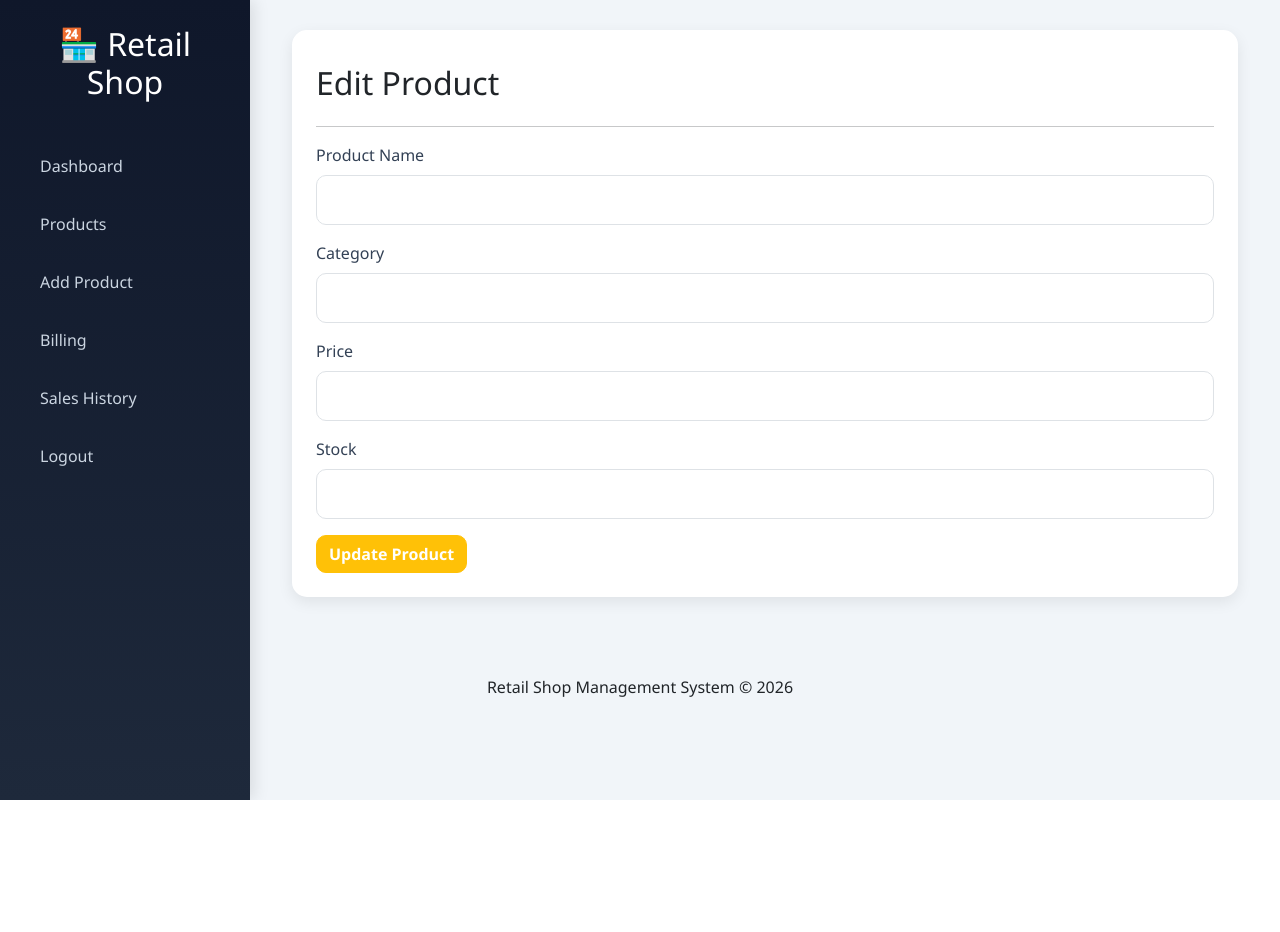
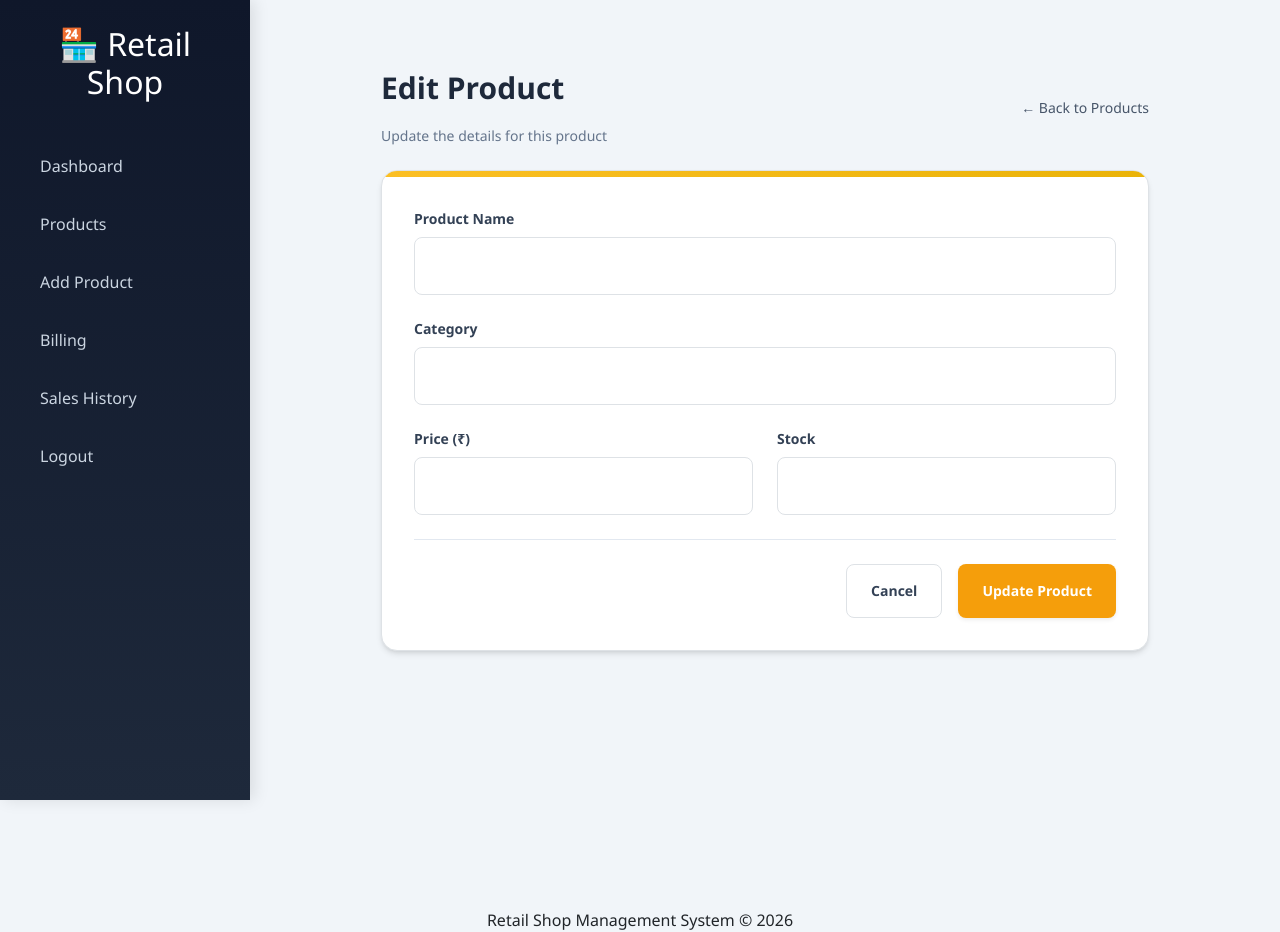
Before and after one commit to devaesack/retail-shop-management-system, a Flask app: page /edit_product/1 in a window 1280 px wide. Before the commit the page ends 800 px from the top, so only its background shows below. Run offline with Flask 3, Linux system fonts and the light colour scheme; data that the repository does not hold is empty; some libraries are stand-ins or nearby versions.

Commit message:
UI Modifications

```diff
--- a/templates/edit_product.html
+++ b/templates/edit_product.html
@@ -2,74 +2,126 @@
 
 {% block content %}
 
-<div class="container-fluid">
+<script src="https://cdn.tailwindcss.com"></script>
 
-<div class="card p-4">
+<div class="min-h-screen bg-slate-100 py-10 px-4">
 
-<h2>Edit Product</h2>
+    <div class="max-w-3xl mx-auto">
 
-<hr>
+        <!-- Page header -->
+        <div class="flex items-center justify-between mb-6">
+            <div>
+                <h1 class="text-3xl font-bold text-slate-800">Edit Product</h1>
+                <p class="text-sm text-slate-500 mt-1">Update the details for this product</p>
+            </div>
 
-<form method="POST">
+            <a href="/products"
+               class="text-sm font-medium text-slate-600 hover:text-slate-900 transition">
+                ← Back to Products
+            </a>
+        </div>
 
-<div class="mb-3">
+        <!-- Form card -->
+        <div class="bg-white rounded-2xl shadow-md border border-slate-200 overflow-hidden">
 
-<label>Product Name</label>
+            <!-- Card top accent -->
+            <div class="h-1.5 bg-gradient-to-r from-amber-400 to-yellow-500"></div>
 
-<input
-type="text"
-name="product_name"
-value="{{ product[1] }}"
-class="form-control">
+            <form method="POST" class="p-8 space-y-6">
 
-</div>
+                <!-- Product Name -->
+                <div>
+                    <label for="product_name" class="block text-sm font-semibold text-slate-700 mb-2">
+                        Product Name
+                    </label>
+                    <input
+                        type="text"
+                        id="product_name"
+                        name="product_name"
+                        value="{{ product[1] }}"
+                        required
+                        class="w-full rounded-lg border border-slate-300 bg-white px-4 py-3 text-slate-800
+                               focus:border-amber-500 focus:ring-2 focus:ring-amber-200 focus:outline-none
+                               transition">
+                </div>
 
-<div class="mb-3">
+                <!-- Category -->
+                <div>
+                    <label for="category" class="block text-sm font-semibold text-slate-700 mb-2">
+                        Category
+                    </label>
+                    <input
+                        type="text"
+                        id="category"
+                        name="category"
+                        value="{{ product[2] }}"
+                        class="w-full rounded-lg border border-slate-300 bg-white px-4 py-3 text-slate-800
+                               focus:border-amber-500 focus:ring-2 focus:ring-amber-200 focus:outline-none
+                               transition">
+                </div>
 
-<label>Category</label>
+                <!-- Price & Stock side by side on larger screens -->
+                <div class="grid grid-cols-1 md:grid-cols-2 gap-6">
 
-<input
-type="text"
-name="category"
-value="{{ product[2] }}"
-class="form-control">
+                    <div>
+                        <label for="price" class="block text-sm font-semibold text-slate-700 mb-2">
+                            Price (₹)
+                        </label>
+                        <input
+                            type="number"
+                            id="price"
+                            name="price"
+                            step="0.01"
+                            min="0"
+                            value="{{ product[3] }}"
+                            required
+                            class="w-full rounded-lg border border-slate-300 bg-white px-4 py-3 text-slate-800
+                                   focus:border-amber-500 focus:ring-2 focus:ring-amber-200 focus:outline-none
+                                   transition">
+                    </div>
 
-</div>
+                    <div>
+                        <label for="stock" class="block text-sm font-semibold text-slate-700 mb-2">
+                            Stock
+                        </label>
+                        <input
+                            type="number"
+                            id="stock"
+                            name="stock"
+                            min="0"
+                            value="{{ product[4] }}"
+                            required
+                            class="w-full rounded-lg border border-slate-300 bg-white px-4 py-3 text-slate-800
+                                   focus:border-amber-500 focus:ring-2 focus:ring-amber-200 focus:outline-none
+                                   transition">
+                    </div>
 
-<div class="mb-3">
+                </div>
 
-<label>Price</label>
+                <!-- Actions -->
+                <div class="flex flex-col-reverse sm:flex-row sm:justify-end gap-3 pt-4 border-t border-slate-200">
 
-<input
-type="number"
-name="price"
-value="{{ product[3] }}"
-class="form-control">
+                    <a href="/products"
+                       class="inline-flex justify-center items-center rounded-lg border border-slate-300 bg-white
+                              px-6 py-3 text-sm font-semibold text-slate-700 hover:bg-slate-50 transition">
+                        Cancel
+                    </a>
 
-</div>
+                    <button
+                        type="submit"
+                        class="inline-flex justify-center items-center rounded-lg bg-amber-500 px-6 py-3
+                               text-sm font-semibold text-white shadow-sm hover:bg-amber-600
+                               focus:outline-none focus:ring-2 focus:ring-amber-300 transition">
+                        Update Product
+                    </button>
 
-<div class="mb-3">
+                </div>
 
-<label>Stock</label>
+            </form>
 
-<input
-type="number"
-name="stock"
-value="{{ product[4] }}"
-class="form-control">
+        </div>
 
-</div>
-
-<button
-class="btn btn-warning">
-
-Update Product
-
-</button>
-
-</form>
-
-</div>
+    </div>
 
 </div>
 
```
